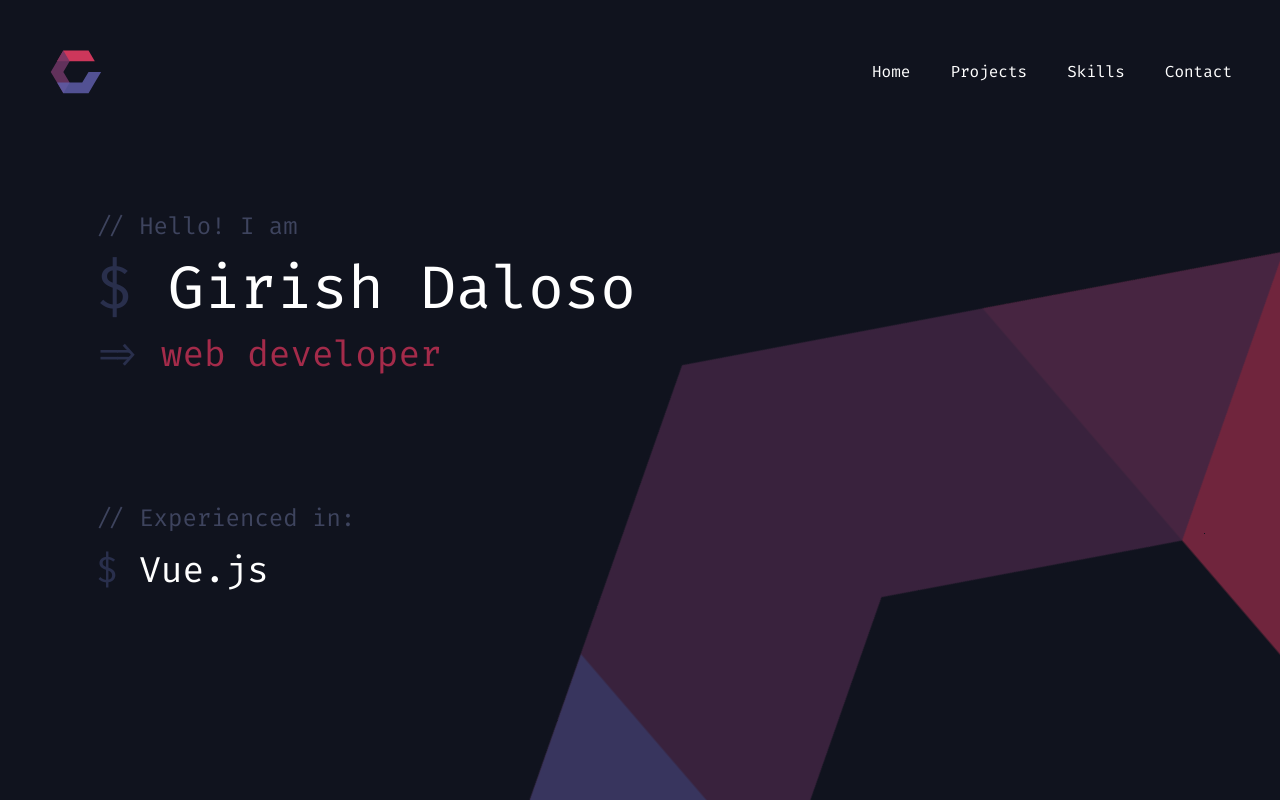
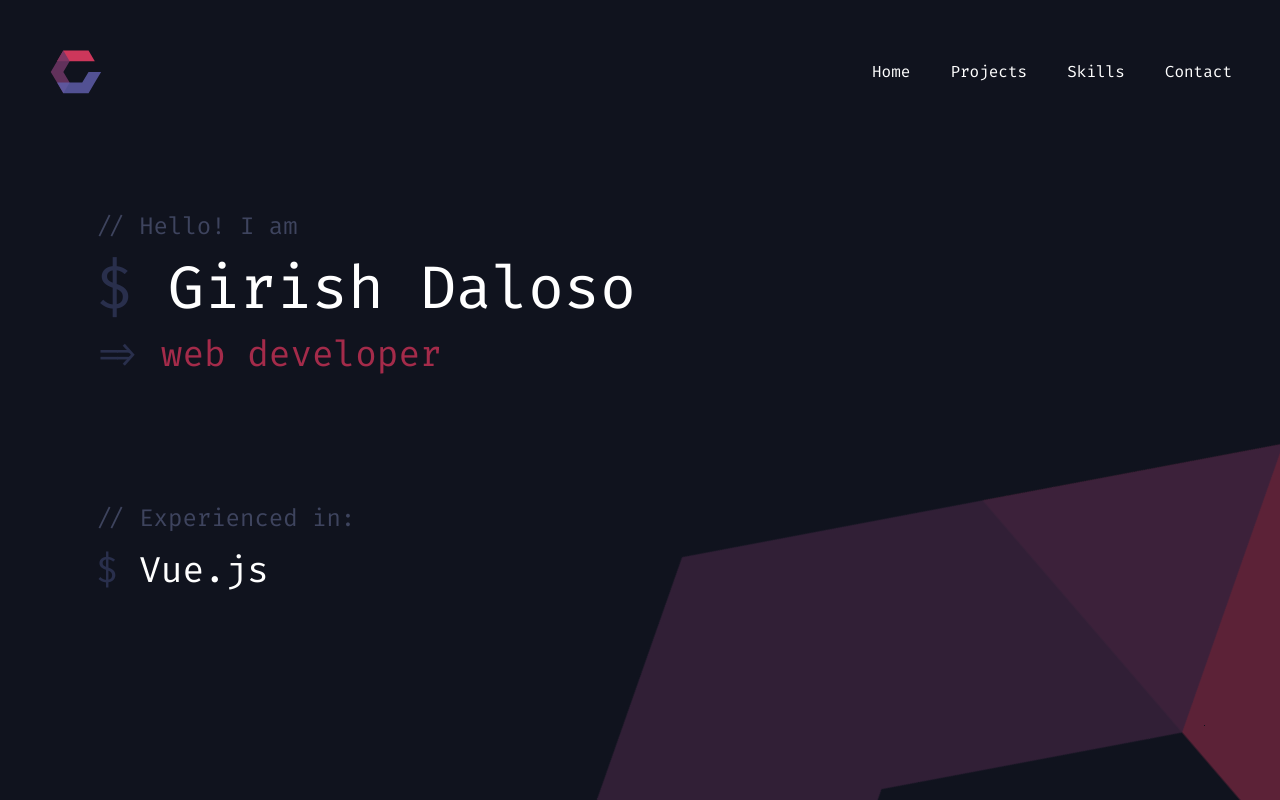
Before and after one commit to reeshkeed/portfolio-react, a React (Vite) app: page / in a window 1280 px wide. Built offline with nearby package versions, Linux system fonts and the light colour scheme.

Commit message:
Add navbar new style on scroll

```diff
--- /dev/null
+++ b/src/components/common/Navbar/Navbar.module.css
@@ -0,0 +1,3 @@
+.scrolled {
+  @apply bg-dark-900 fixed p-4;
+}
--- a/src/components/common/Navbar/Navbar.tsx
+++ b/src/components/common/Navbar/Navbar.tsx
@@ -2,7 +2,9 @@ import logo from '@assets/logo.svg';
 import { BaseLink } from '@components/base/BaseLink';
 import { useState } from 'react';
 import { Bars3Icon, XMarkIcon } from '@heroicons/react/24/solid';
-import { Sidebar } from '../Sidebar/Sidebar';
+import { useScrollPosition } from '@hooks/useScrollPosition';
+import { Sidebar } from '@components/common/Sidebar/Sidebar';
+import styles from '@components/common/Navbar/Navbar.module.css';
 
 const navItem = [
   { name: 'Home' },
@@ -13,10 +15,15 @@ const navItem = [
 
 export const Navbar = () => {
   const [showNav, setShowNav] = useState(false);
+  const scrollPosition = useScrollPosition();
 
   return (
-    <nav className="absolute w-full">
-      <div className="flex justify-between items-center max-w-screen-xl mx-auto p-8 xl:p-12">
+    <nav
+      className={`absolute w-full p-8 xl:p-12 ${
+        scrollPosition && styles.scrolled
+      }`}
+    >
+      <div className="flex justify-between items-center max-w-screen-xl mx-auto">
         <img className="w-10 xl:w-14 z-10" src={logo} alt="Girish Daloso" />
 
         {/* Hamburger button for sidebar */}
--- /dev/null
+++ b/src/hooks/useScrollPosition.tsx
@@ -0,0 +1,19 @@
+import { useEffect, useState } from 'react';
+
+export const useScrollPosition = () => {
+  const [scrollPosition, setScrollPosition] = useState(0);
+
+  useEffect(() => {
+    const updatePosition = () => {
+      setScrollPosition(window.pageYOffset);
+    };
+
+    window.addEventListener('scroll', updatePosition);
+
+    updatePosition();
+
+    return () => window.removeEventListener('scroll', updatePosition);
+  }, []);
+
+  return scrollPosition;
+};
--- /dev/null
+++ b/src/pages/Home/Home.module.css
@@ -0,0 +1,4 @@
+.spinning-logo {
+  @apply absolute h-auto w-[40rem] md:w-[65rem] xl:w-[85rem] animate-spin-slow max-w-none
+  -z-10 top-[40rem] md:top-[30rem] -right-72 md:-right-[35rem] xl:-right-[30rem] opacity-40;
+}
--- a/src/pages/Home/Home.tsx
+++ b/src/pages/Home/Home.tsx
@@ -1,12 +1,16 @@
 import { Navbar } from '@components/common/Navbar/Navbar';
-import { Landing } from './components/Landing';
+import logo from '@assets/logo.svg';
+import styles from './Home.module.css';
+import { Landing } from './components/Landing/Landing';
 
 export const Home = () => {
   return (
-    <main>
+    <main className="relative overflow-hidden">
       <Navbar />
 
       <Landing />
+
+      <img className={styles['spinning-logo']} src={logo} alt="Girish Daloso" />
     </main>
   );
 };
--- a/src/pages/Home/components/Landing.module.css
+++ /dev/null
@@ -1,5 +0,0 @@
-.spinning-logo {
-  @apply absolute h-auto w-[40rem] md:w-[65rem] xl:w-[85rem] animate-spin-slow
-  max-w-none -z-10 -bottom-56 md:-bottom-80 xl:-bottom-[36rem]
-  -right-72 md:-right-[35rem] xl:-right-[30rem] opacity-50;
-}
--- a/src/pages/Home/components/Landing.tsx
+++ b/src/pages/Home/components/Landing/Landing.tsx
@@ -1,11 +1,6 @@
-import logo from '@assets/logo.svg';
-import styles from './Landing.module.css';
-
 export const Landing = () => {
   return (
-    <section className="h-screen relative overflow-x-hidden">
-      <img className={styles['spinning-logo']} src={logo} alt="Girish Daloso" />
-
+    <section className="h-screen overflow-x-hidden">
       <div className="h-full max-w-screen-xl mx-auto flex flex-col justify-center px-8 gap-[6rem] md:px-24 xl:gap-[8rem]">
         <div className="grid gap-2 md:gap-4">
           <p className="text-dark-100 text-lg md:text-xl xl:text-2xl">
--- a/tsconfig.json
+++ b/tsconfig.json
@@ -19,7 +19,8 @@
     "paths": {
       "@assets/*": ["./src/assets/*"],
       "@pages/*": ["./src/pages/*"],
-      "@components/*": ["./src/components/*"]
+      "@components/*": ["./src/components/*"],
+      "@hooks/*": ["./src/hooks/*"]
     }
   },
   "include": [
--- a/vite.config.ts
+++ b/vite.config.ts
@@ -6,6 +6,7 @@ const aliases = {
   '@assets': resolve(__dirname, './src/assets'),
   '@pages': resolve(__dirname, './src/pages'),
   '@components': resolve(__dirname, './src/components'),
+  '@hooks': resolve(__dirname, './src/hooks'),
 };
 
 // https://vitejs.dev/config/
```
